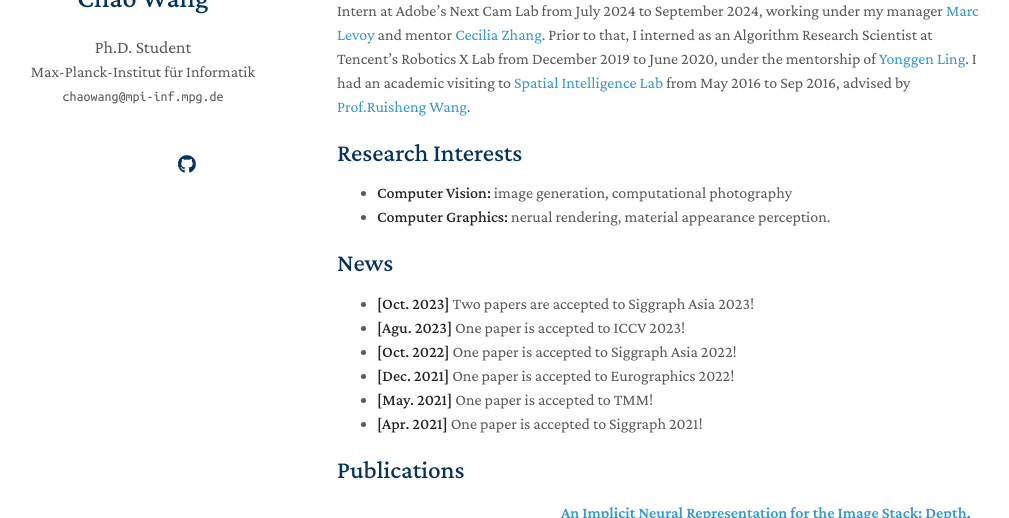
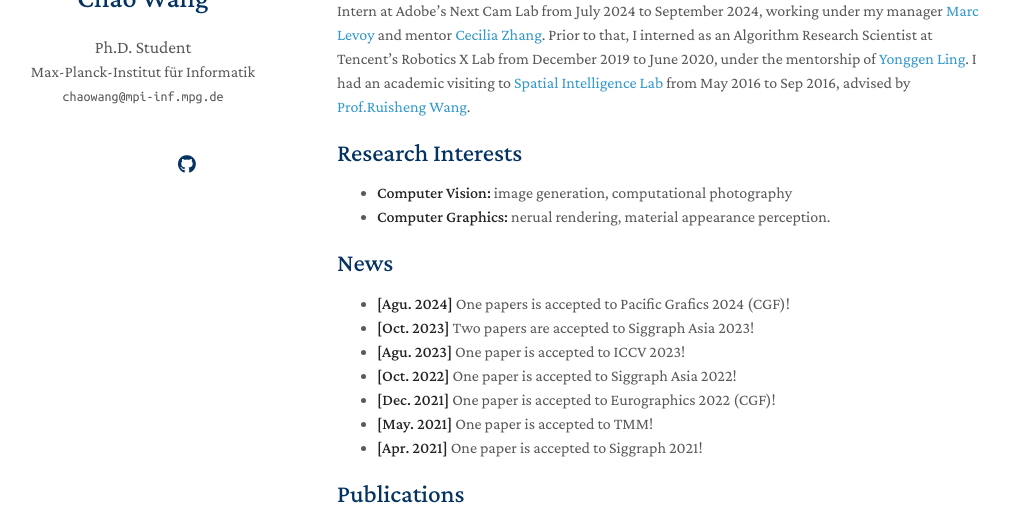
Before and after one commit to Hans1984/Hans1984.github.io, a Jekyll site: the page built from index.md, in a window 1280 px wide and 900 px high, cut to the strip 206-724 px from the top of the window. Shown: the whole strip, without its empty margins (133-1142 px from the left). Built offline with Jekyll 4.4.1, drawn with Linux system fonts in a browser that asks for light colours; nearby versions of some CDN libraries; a style sheet for code colours, icons or effects is not loaded; our own code applies the rules of GitHub Pages for plain Markdown files.

Commit message:
Update index.md

```diff
--- a/index.md
+++ b/index.md
@@ -12,11 +12,11 @@
 - **Computer Graphics:** nerual rendering, material appearance perception.
 
 ## News
-
+- **[Agu. 2024]** One papers is accepted to Pacific Grafics 2024 (CGF)!
 - **[Oct. 2023]** Two papers are accepted to Siggraph Asia 2023!
 - **[Agu. 2023]** One paper is accepted to ICCV 2023!
 - **[Oct. 2022]** One paper is accepted to Siggraph Asia 2022!
-- **[Dec. 2021]** One paper is accepted to Eurographics 2022!
+- **[Dec. 2021]** One paper is accepted to Eurographics 2022 (CGF)!
 - **[May. 2021]** One paper is accepted to TMM!
 - **[Apr. 2021]** One paper is accepted to Siggraph 2021!
 
```
